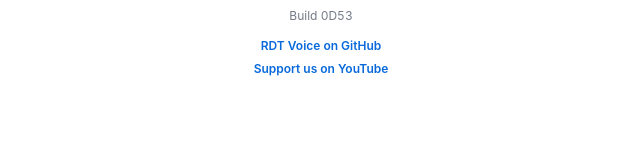
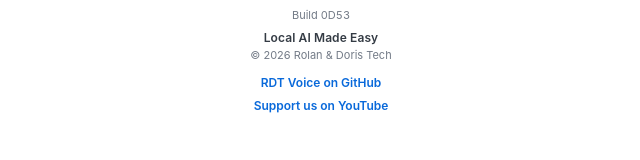
Before and after one commit to RolanDorisTech/rdt-voice, a website built with Vite: page rdt_connect/src-tauri/resources/Credits.html in a window 1280 px wide. Shown: the whole page, without its empty margins (319-959 px from the left). Built offline with nearby package versions, Linux system fonts and the light colour scheme.

Commit message:
Prepare RDT Connect Build 0D53 release

```diff
--- a/rdt_connect/src-tauri/resources/Credits.html
+++ b/rdt_connect/src-tauri/resources/Credits.html
@@ -10,8 +10,28 @@
     color: #505762;
     margin: 8px 4px 14px;
   }
-  .build { color: #737b87; margin: 4px 0 12px; font-variant-numeric: tabular-nums; }
-  .links { margin: 8px 0 2px; line-height: 1.9; }
+  .build {
+    color: #737b87;
+    font-size: 11px;
+    margin: 2px 0 8px;
+    font-variant-numeric: tabular-nums;
+  }
+  .tagline {
+    color: #343b44;
+    font-size: 12px;
+    font-weight: 600;
+    letter-spacing: 0.1px;
+    margin: 0 0 3px;
+  }
+  .copyright {
+    color: #737b87;
+    font-size: 11px;
+    margin: 0 0 10px;
+  }
+  .links {
+    margin: 0 0 2px;
+    line-height: 1.9;
+  }
   .links a {
     color: #0969da;
     font-weight: 600;
@@ -23,6 +43,8 @@
 </head>
 <body>
   <p class="build">Build 0D53</p>
+  <p class="tagline">Local AI Made Easy</p>
+  <p class="copyright">© 2026 Rolan & Doris Tech</p>
   <p class="links">
     <a href="https://github.com/RolanDorisTech/rdt-voice">RDT Voice on GitHub</a>
     <br>
```
Also changed, not shown: rdt_connect/release-notes/0D53.md (added, +26 -0 lines), 1 other file.
